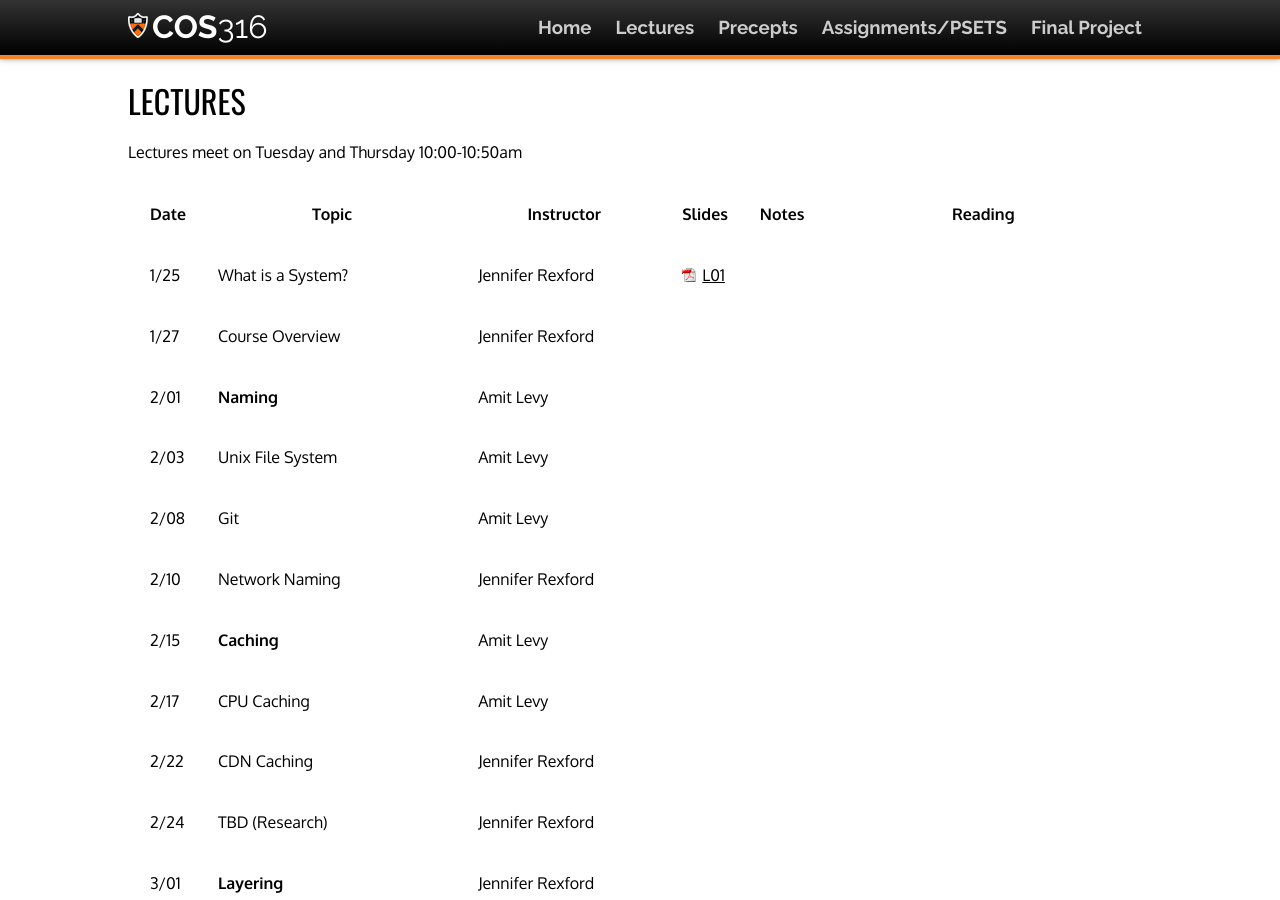
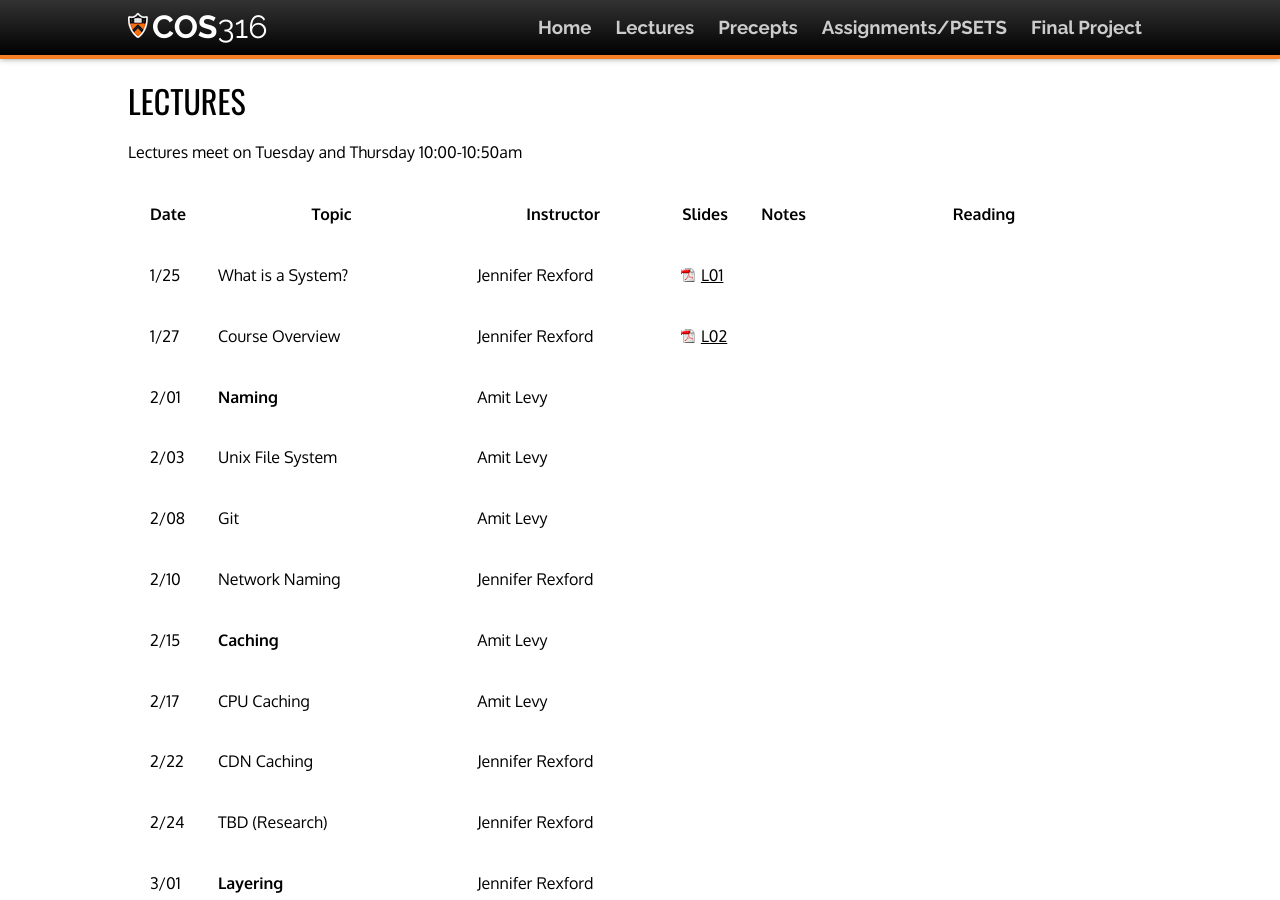
Before and after one commit to cos316/cos316-web, a Jekyll site: the page built from lectures.md, in a window 1280 px wide and 900 px high. Built offline with Jekyll 4.4.1, drawn with Linux system fonts in a browser that asks for light colours; nearby versions of some CDN libraries.

Commit message:
Lecture 2

```diff
--- a/lectures.md
+++ b/lectures.md
@@ -8,7 +8,7 @@ Lectures meet on Tuesday and Thursday 10:00-10:50am
 |Date   | Topic | Instructor | Slides| Notes | Reading |
 |-------|-------|------------|-------|-------|------------|
 | 1/25  | What is a System?| Jennifer Rexford | [L01](lectures/L01-systems.pdf) | | |
-| 1/27  | Course Overview  | Jennifer Rexford | | | |
+| 1/27  | Course Overview  | Jennifer Rexford | [L02](lectures/L02-overview.pdf) | | |
 | 2/01  | **Naming**       | Amit Levy   |   | | |
 | 2/03  | Unix File System | Amit Levy   |   |
 | 2/08  | Git              | Amit Levy   |   |
```
Also changed, not shown: 1 other file.
